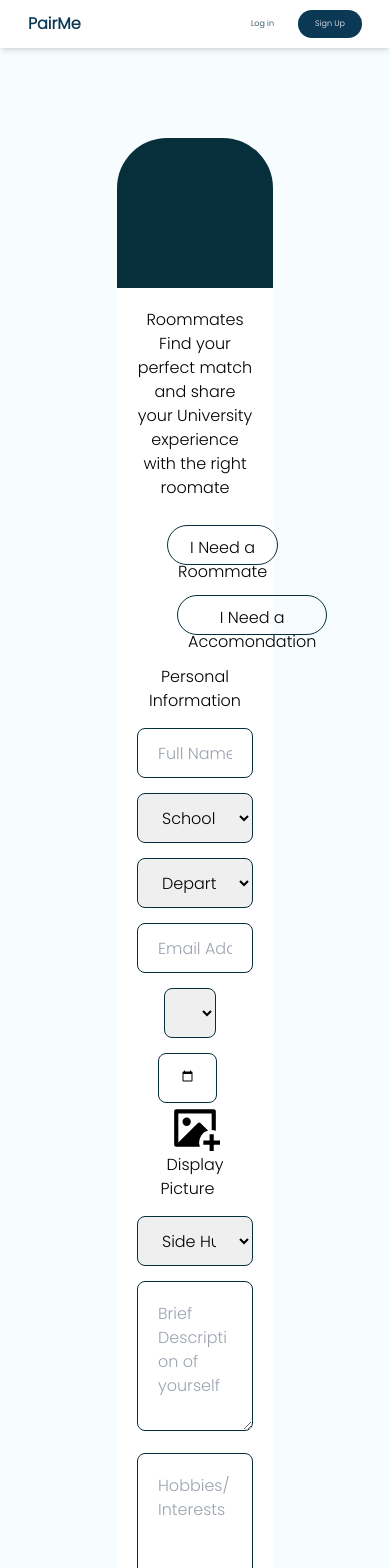
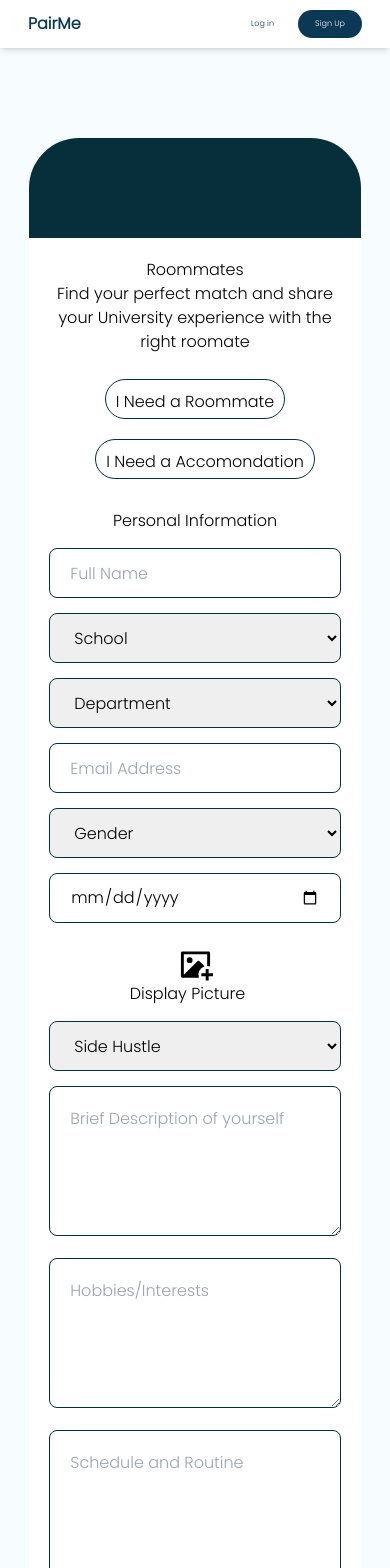
Before and after one commit to Quadry01/pairme-web, a React (Create React App) app: page /signup in a window 390 px wide. Shown: the top 1568 px of the page. Built offline with nearby package versions, Linux system fonts and the light colour scheme.

Commit message:
mobile responsive sign-up

```diff
--- a/src/pages/Signup/SignUp.jsx
+++ b/src/pages/Signup/SignUp.jsx
@@ -117,14 +117,14 @@ export const SignUp = () => {
               type="text"
               value={name}
               onChange={(e) => setName(e.target.value)}
-              placeholder="schedule amd Routine"
+              placeholder="Schedule and Routine"
             ></textarea>
             <textarea
               className="ideal-roomate-input"
               type="text"
               value={name}
               onChange={(e) => setName(e.target.value)}
-              placeholder="Describe your ideal roomate"
+              placeholder="Describe your Ideal roomate"
             ></textarea>
           </div>
           <div className="Accomondation-information">
--- a/src/pages/Signup/Signup.css
+++ b/src/pages/Signup/Signup.css
@@ -86,6 +86,7 @@
   border-radius: 8px;
   padding: 20px;
   margin: 0 5px;
+  margin-bottom: 15px;
 }
 
 .profile-picture {
@@ -202,6 +203,7 @@
 .submit-btn {
   display: block;
   height: 40px;
+  width: 150px;
   padding: 10px;
   color: white;
   font-weight: bold;
@@ -215,3 +217,35 @@
   bottom: 100px;
   background-color: red;
 }
+
+@media screen and (max-width: 640px) {
+  .form-container {
+    width: 85%;
+    border-top: solid 100px #072f3b;
+  }
+  .gender-drpdwn {
+    width: 100%;
+  }
+  .date-input {
+    width: 100%;
+    margin: 0;
+  }
+  .img-icon {
+    font-size: 35px;
+    margin: auto;
+    cursor: pointer;
+  }
+  .submit-btn {
+    width: 150px;
+  }
+  .top-btn1 {
+    margin-right: 0px;
+    margin-left: 0px;
+    margin-bottom: 0px;
+  }
+  .top-btn1 {
+    margin-right: 0px;
+    margin-left: 0px;
+    margin-bottom: 20px;
+  }
+}
```
